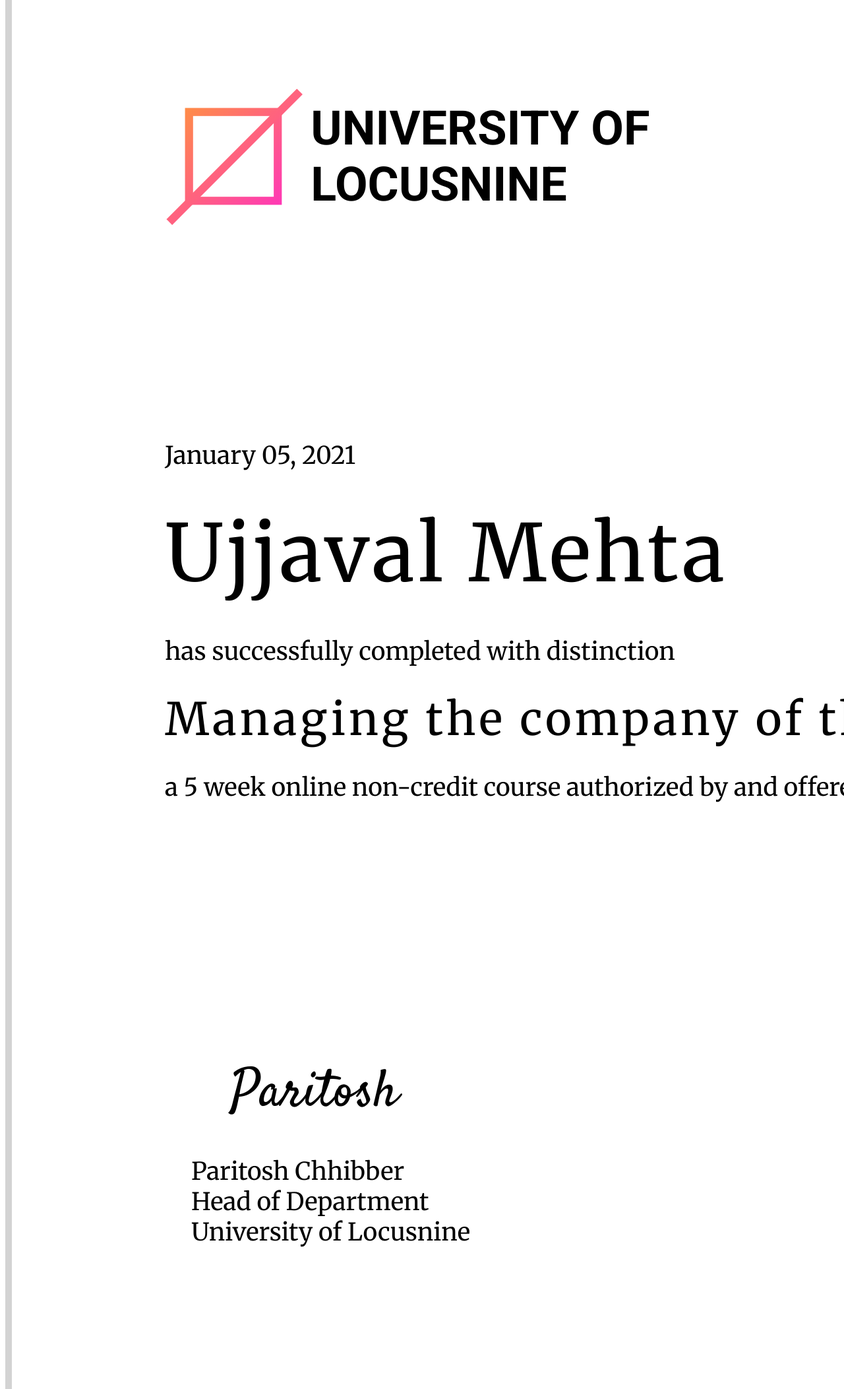
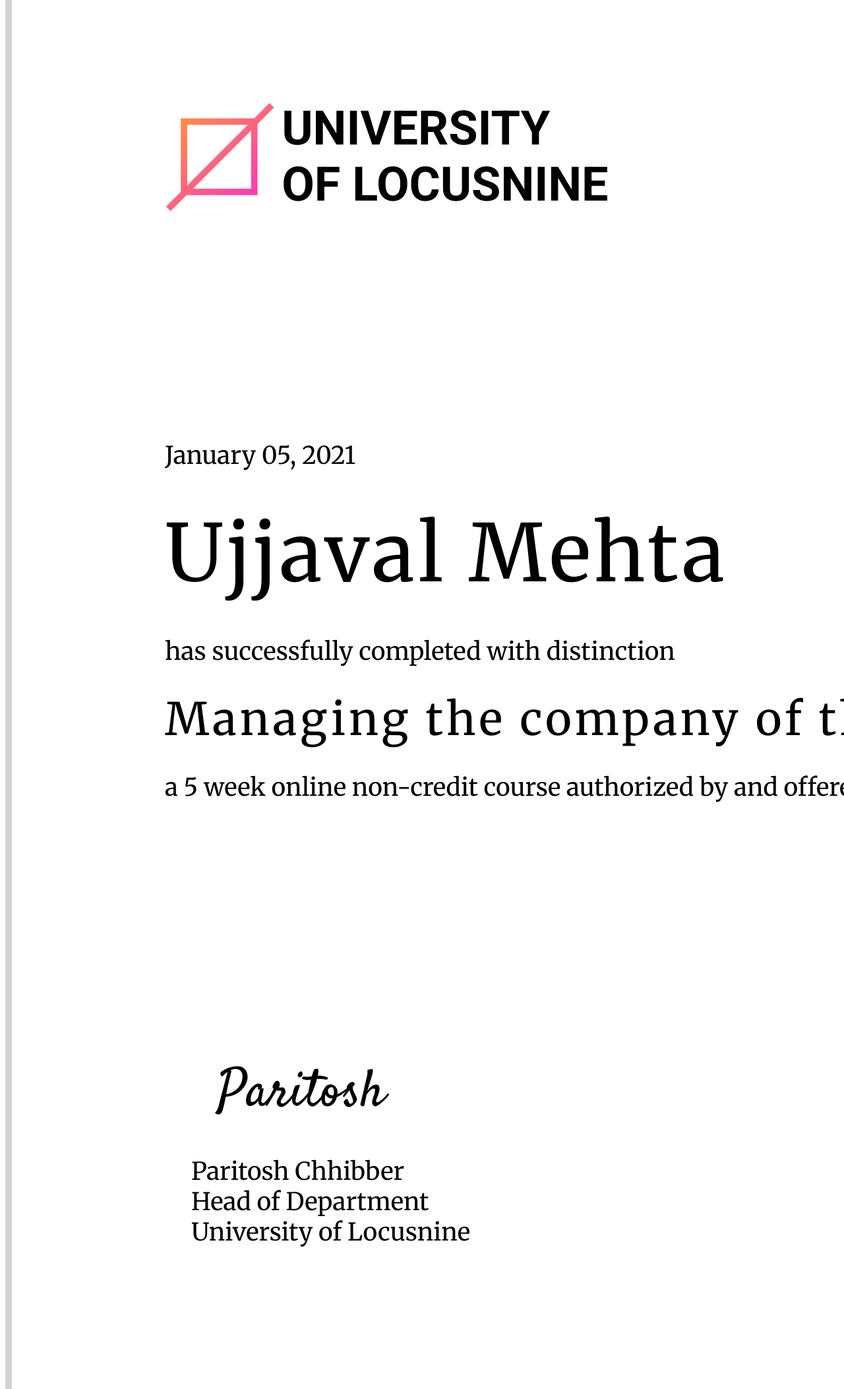
Before and after one commit to ujjaval77/test, a plain HTML site: page certificate.html in a window 1280 px wide. Shown: the part 120-2225 px from the top of the page at 66% size. Drawn offline with Linux system fonts and the light colour scheme.

Commit message:
Update certificate.html

```diff
--- a/certificate.html
+++ b/certificate.html
@@ -14,28 +14,27 @@
         rel="stylesheet">
     <link href="https://fonts.googleapis.com/css2?family=Satisfy&display=swap" rel="stylesheet">
     <style>
-        .name {
+        /* .name {
             position: absolute;
             align-items: center;
             top: 200px;
             left: 250px;
             display: flex;
-        }
+        } */
 
-        .name p {
+        /* .name p {
             font-family: Roboto;
             font-size: 72px;
             font-weight: 700;
             padding-left: 10px;
-        }
-
+        } */
+        /*
         .img {
             width: 25%;
             position: relative;
-            /* top: 15px;    */
-        }
+        } */
 
-        .details {
+        /* .details {
             font-family: Merriweather;
             font-weight: 400;
             font-size: 37px;
@@ -43,90 +42,132 @@
             position: absolute;
             top: 750px;
             left: 250px;
-        }
+        } */
 
-        .details p.student-name {
+        /* .details p.student-name {
             font-size: 120px;
             font-weight: 500;
             letter-spacing: 5px;
             margin: 50px 0px;
-        }
+        } */
 
-        .details p.course_name {
+        /* .details p.course_name {
             font-size: 68px;
             font-weight: 500;
             letter-spacing: 5px;
             margin: 35px 0px;
-        }
+        } */
 
-        .university_desc {
+        /* .university_desc {
             position: absolute;
             top: 1700px;
             left: 250px;
             font-size: 37px;
             font-family: Merriweather;
-        }
-
+        } */
+        /*
         .university_desc .signature {
             font-family: Satisfy;
             font-size: 80px;
             margin: 20px 0px;
             padding-left: 100px;
-        }
+        } */
 
-        ul {
+        /* ul {
             list-style: none;
-        }
+        } */
 
-        ul.verified {
+        /* ul.verified {
             position: relative;
             text-align: right;
             width: 1300px;
             right: -1750px;
-        }
+        } */
 
-        h5 {
+        /* h5 {
             font-size: 37px;
             font-weight: 400;
             position: relative;
             bottom: -2250px;
             left: 1000px;
             color: darkslategray;
-        }
-        .structure{
+        } */
+        /* .structure {
             border: 10px solid lightgray;
             height: 2408px;
             width: 3580px;
-        }
+        } */
     </style>
 </head>
 
 <body>
-    <div class="structure">
-        <div class="name">
-            <img class="img" src="Amber Gredient.svg" alt="">
-            <p>UNIVERSITY OF LOCUSNINE</p>
+    <div class="structure" style="border: 10px solid lightgray; height: 2408px; width: 3580px;">
+        <div class="name"
+            style="position: absolute; align-items: center; top: 200px; left: 250px; display: flex; width: 690px">
+            <svg width="300px" height="299px" viewBox="0 0 69 68" version="1.1" xmlns="http://www.w3.org/2000/svg"
+                xmlns:xlink="http://www.w3.org/1999/xlink">
+                <title>Logo / Symbol / Amber Gredient</title>
+                <defs>
+                    <linearGradient x1="-75.4366946%" y1="-73.8963766%" x2="178.191488%" y2="175.205935%"
+                        id="linearGradient-1">
+                        <stop stop-color="#FFC300" offset="0%"></stop>
+                        <stop stop-color="#FF00FF" offset="100%"></stop>
+                    </linearGradient>
+                    <linearGradient x1="-71.6643789%" y1="-73.8963766%" x2="174.336326%" y2="175.205935%"
+                        id="linearGradient-2">
+                        <stop stop-color="#FFC300" offset="0%"></stop>
+                        <stop stop-color="#FF00FF" offset="100%"></stop>
+                    </linearGradient>
+                </defs>
+                <g id="Styleguide" stroke="none" stroke-width="1" fill="none" fill-rule="evenodd">
+                    <g transform="translate(-931.000000, -833.000000)" fill-rule="nonzero" id="Logo" stroke-width="4">
+                        <g transform="translate(870.000000, 772.000000)">
+                            <g id="Logo" transform="translate(63.000000, 62.000000)">
+                                <rect id="Rectangle-Copy-11" stroke="url(#linearGradient-1)" x="10" y="11" width="44"
+                                    height="44"></rect>
+                                <line x1="0.216491285" y1="65.5527539" x2="64.9042028" y2="0.865042376" id="Path-Copy-3"
+                                    stroke="url(#linearGradient-2)"></line>
+                            </g>
+                        </g>
+                    </g>
+                </g>
+            </svg>
+            <p style="font-family: Roboto; font-size: 72px; font-weight: 700; padding-left: 10px;">UNIVERSITY OF
+                LOCUSNINE</p>
         </div>
-        <div class="details">
+        <div class="details"
+            style="font-family: Merriweather; font-weight: 400; font-size: 37px; width: 1685px; position: absolute; top: 750px; left: 250px;">
             <p class="date">January 05, 2021</p>
-            <p class="student-name">Ujjaval Mehta</p>
+            <p class="student-name" style="font-size: 120px; font-weight: 500; letter-spacing: 5px; margin: 50px 0px;">
+                Ujjaval Mehta</p>
             <p>has successfully completed with distinction</p>
-            <p class="course_name">Managing the company of the future</p>
+            <p class="course_name" style="font-size: 68px; font-weight: 500; letter-spacing: 5px; margin: 35px 0px;">
+                Managing the company of the future</p>
             <p> a 5 week online non-credit course authorized by and offered through Univrsity of Locusnine</p>
         </div>
-        <div class="university_desc">
-            <p class="signature">Paritosh</p>
-            <ul>
+
+        <div class="university_desc" style="position: absolute; top: 1700px; left: 250px; font-size: 37px; font-family: Merriweather;">
+
+            <p class="signature" style="font-family: Satisfy; font-size: 80px; margin: 20px 0px; padding-left: 80px;">
+                Paritosh</p>
+
+            <ul style="list-style: none;">
                 <li>Paritosh Chhibber</li>
                 <li>Head of Department</li>
                 <li>University of Locusnine</li>
             </ul>
-            <ul class="verified">
+
+            <ul class="verified"
+                style="position: relative; text-align: right; width: 1300px; right: -1750px; list-style: none; top: -178px;">
                 <li>Verify at locusnine.com/verify</li>
-                <li>Locusnine has confirmed the identity of this individual and their participation in the course.</li>
+                <li>Locusnine has confirmed the identity of <br>
+                this individual & their participation in the course.</li>
             </ul>
+
         </div>
-        <h5>This statement does not confer University of Locusnine registration, degree, award, grade or credit.</p>
+
+        <h5 style="font-size: 37px; font-weight: 400; position: relative; bottom: -2250px; left: 1000px; color: darkslategray;">
+            This statement does not confer University of Locusnine registration, degree, award, grade or credit.</h5>
 
     </div>
 </body>
```
